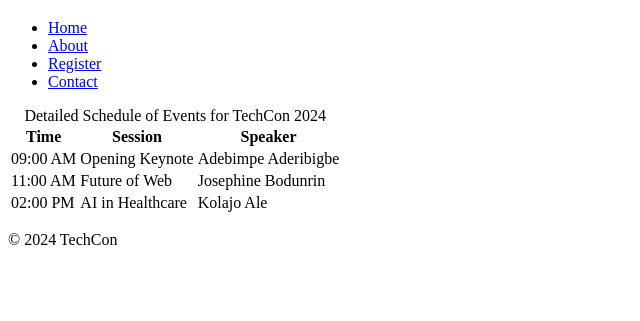
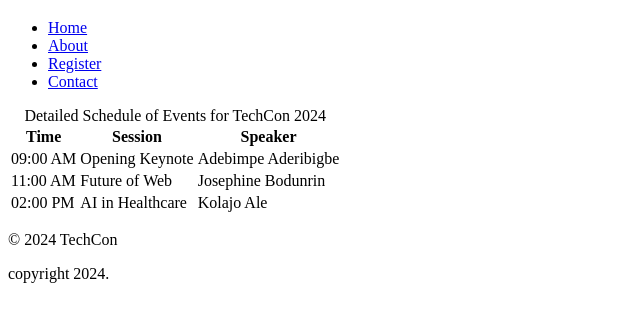
Before and after one commit to MKOale/TechCon_HTML, a plain HTML site: page techcon_website/schedule.html in a window 1280 px wide. Shown: the part 61-382 px from the top of the page, without its empty margins (0-640 px from the left). Drawn offline with Linux system fonts and the light colour scheme.

Commit message:
fix: make footer consistent with all pages

```diff
--- a/techcon_website/schedule.html
+++ b/techcon_website/schedule.html
@@ -49,6 +49,7 @@
 
 <footer>
   <p>© 2024 TechCon</p>
+  <p>copyright 2024.</p>
 </footer>
 </body>
 </html>
```
